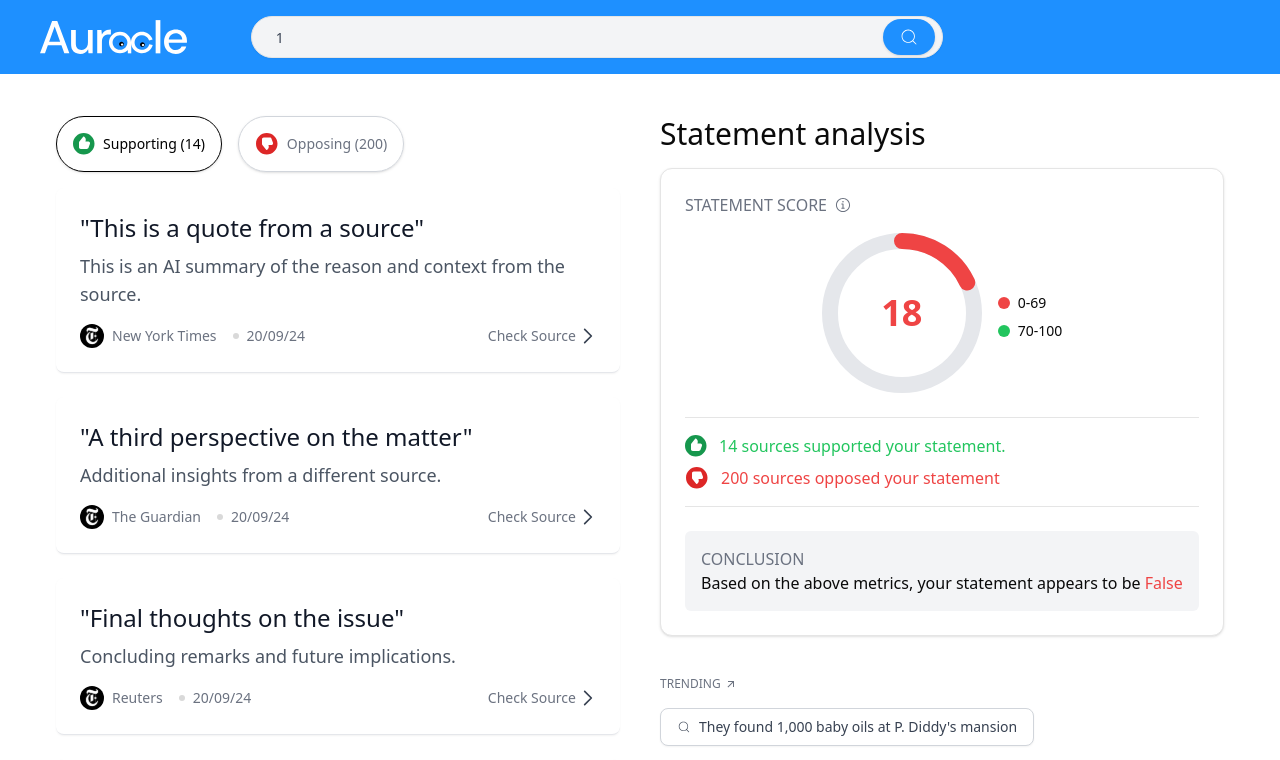
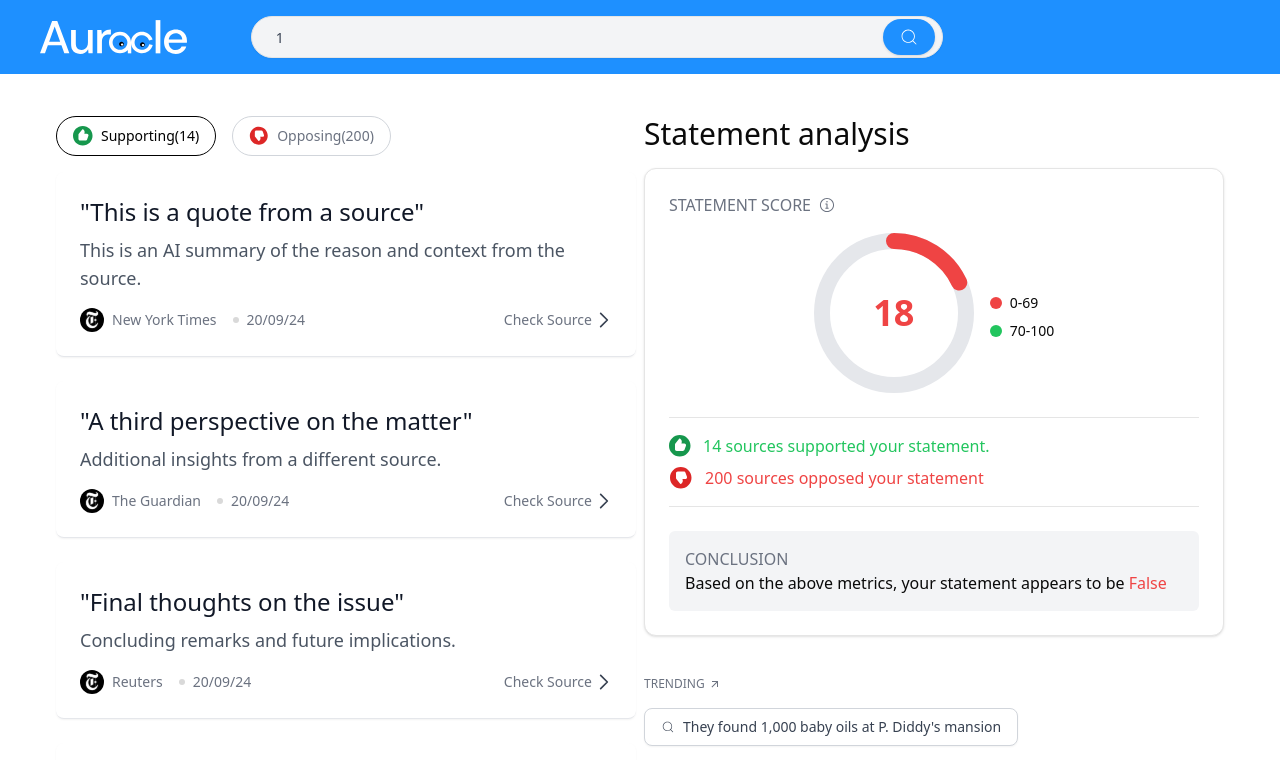
Before and after one commit to Veryfai-Protocol/veryfai-frontend-ts, a React (Vite) app: page /result-analysis/1 in a window 1280 px wide. Shown: the top 760 px of the page. Built offline with nearby package versions, Linux system fonts and the light colour scheme.

Commit message:
fix z-index issues

```diff
--- a/src/components/nav-menu/Navbar.tsx
+++ b/src/components/nav-menu/Navbar.tsx
@@ -28,7 +28,6 @@ export const Navbar = ({ input }: InputProp) => {
           setIsLogoVisible(false);
         }
 
-        // Only show logo when scrolled back to the top
         if (currentScrollY === 0) {
           setIsLogoVisible(true);
         }
@@ -45,7 +44,7 @@ export const Navbar = ({ input }: InputProp) => {
   }, [lastScrollY]);
 
   return (
-    <header className="fixed bg-[#1E90FF] w-full flex items-center z-[9999]">
+    <header className="fixed bg-[#1E90FF] w-full flex items-center z-50">
       <nav className={`w-full flex flex-col sm:flex-row items-center ${isLogoVisible ? 'p-4' : 'p-2'} sm:gap-16 gap-4 px-10`}>
         {/* Conditional Rendering for Logo Animation */}
         {isLogoVisible && (
--- a/src/screens/ResultAnalysis.tsx
+++ b/src/screens/ResultAnalysis.tsx
@@ -23,7 +23,9 @@ interface StatementAnalysisProps {
 export const ResultAnalysis = () => {
   const { inputValue } = useParams();
   const [loading, setLoading] = useState(true);
-  const [activeTab, setActiveTab] = useState<'supporting' | 'opposing'>('supporting');
+  const [activeTab, setActiveTab] = useState<"supporting" | "opposing">(
+    "supporting"
+  );
   const [tabLoading, setTabLoading] = useState(false);
   const support = 14;
   const oppose = 200;
@@ -42,7 +44,7 @@ export const ResultAnalysis = () => {
     return <SkeletonLoader />;
   }
 
-  const handleTabChange = (tab: 'supporting' | 'opposing') => {
+  const handleTabChange = (tab: "supporting" | "opposing") => {
     if (tab !== activeTab) {
       setTabLoading(true);
       setActiveTab(tab);
@@ -78,56 +80,46 @@ export const ResultAnalysis = () => {
         <div className="w-full">
           <div className="flex gap-[10px] lg:hidden overflow-x-auto scrollbar-hide">
             <VoteButton
-            type="supporting"
-            count={14}
-            onClick={() => handleTabChange('supporting')}
-            active={activeTab === 'supporting'}
+              type="supporting"
+              count={14}
+              onClick={() => handleTabChange("supporting")}
+              active={activeTab === "supporting"}
             />
             <VoteButton
-            type="opposing"
-            count={200}
-            onClick={() => handleTabChange('opposing')}
-            active={activeTab === 'opposing'}
+              type="opposing"
+              count={200}
+              onClick={() => handleTabChange("opposing")}
+              active={activeTab === "opposing"}
             />
-            <StatementAnalysisDrawer support={18} oppose={200} />
+            <StatementAnalysisDrawer support={support} oppose={oppose} />
           </div>
-          <div className="flex flex-col-reverse lg:flex-row lg:mt-5 mt-2 gap-0 sm:gap-2 md:gap-10">
+          <div className="flex flex-col-reverse lg:flex-row lg:mt-5 mt-2 gap-0 sm:gap-2 ">
             <div className="w-full">
               <div className="lg:flex gap-4 hidden">
-              <Button
-                  className={`rounded-full border flex bg-transparent hover:bg-transparent items-center justify-center gap-2 w-[166px] h-[56px] ${
-                    activeTab === 'supporting'
-                      ? 'border-black text-black'
-                      : 'border-[#D1D5DB] text-[#6B7280]'
-                  }`}
-                  onClick={() => handleTabChange('supporting')}
-                >
-                  <img src="/upvote.svg" alt="" />
-                  <p>Supporting {`(${support})`}</p>
-                </Button>
-                <Button
-                  className={`rounded-full border flex bg-transparent hover:bg-transparent items-center justify-center gap-2 w-[166px] h-[56px] ${
-                    activeTab === 'opposing'
-                      ? 'border-black text-black'
-                      : 'border-[#D1D5DB] text-[#6B7280]'
-                  }`}
-                  onClick={() => handleTabChange('opposing')}
-                >
-                  <img src="/downvote.svg" alt="" />
-                  <p>Opposing {`(${oppose})`}</p>
-                </Button>
+                <VoteButton
+                  type="supporting"
+                  count={14}
+                  onClick={() => handleTabChange("supporting")}
+                  active={activeTab === "supporting"}
+                />
+                <VoteButton
+                  type="opposing"
+                  count={200}
+                  onClick={() => handleTabChange("opposing")}
+                  active={activeTab === "opposing"}
+                />
               </div>
               <div className="space-y-6 w-full">
-              {tabLoading ? (
+                {tabLoading ? (
                   <SkeletonQuoteCards />
                 ) : (
                   cardData
                     .filter((card) =>
-                      activeTab === 'supporting' ? card.type === 'supporting' : card.type === 'opposing'
+                      activeTab === "supporting"
+                        ? card.type === "supporting"
+                        : card.type === "opposing"
                     )
-                    .map((card, index) => (
-                      <QuoteCard key={index} {...card} />
-                    ))
+                    .map((card, index) => <QuoteCard key={index} {...card} />)
                 )}
               </div>
               <div className="flex items-center justify-center w-full mt-5">
@@ -187,10 +179,10 @@ const SkeletonLoader = () => (
     <Navbar input="" />
     <div className="flex sm:pt-24 pt-40 items-center justify-center w-full px-4 sm:px-6 md:px-8 lg:px-14 py-4 sm:py-6 md:py-8">
       <div className="w-full max-w-7xl">
-        <div className="flex gap-4 w-full justify-start">
+        <div className="flex gap-4 w-full justify-start pt-0 md:pt-20">
           <Skeleton className="w-36 sm:w-40 md:w-[166px] h-12 sm:h-14 md:h-[56px] rounded-full" />
           <Skeleton className="w-36 sm:w-40 md:w-[166px] h-12 sm:h-14 md:h-[56px] rounded-full" />
-          <Skeleton className="w-28 sm:w-32 flex md:hidden md:w-[146px] h-12 sm:h-14 md:h-[56px] rounded-full" />
+          <Skeleton className="w-28 sm:w-32 flex lg:hidden md:w-[146px] h-12 sm:h-14 md:h-[56px] rounded-full" />
         </div>
         <div className="flex flex-col-reverse lg:flex-row mt-5 gap-4 sm:gap-6 lg:gap-10">
           <div className="flex flex-col gap-4 sm:gap-6 lg:gap-8 w-full lg:w-2/3">
@@ -202,7 +194,7 @@ const SkeletonLoader = () => (
             ))}
           </div>
           <div className="flex flex-col gap-4 sm:gap-6 lg:gap-8 w-full lg:w-1/3">
-            <Skeleton className="w-full h-64 sm:h-80 md:h-[441px] rounded-lg hidden md:flex" />
+            <Skeleton className="w-full h-64 sm:h-80 md:h-[441px] rounded-lg hidden lg:flex" />
             <Skeleton className="w-full h-24 sm:h-28 md:h-[111px] rounded-lg" />
           </div>
         </div>
@@ -217,62 +209,62 @@ const cardData = [
     summary: "This is an AI summary of the reason and context from the source.",
     source: "New York Times",
     date: "20/09/24",
-    type: "supporting"
+    type: "supporting",
   },
   {
     quote: "Another important statement",
     summary: "Context and explanation for the second quote.",
     source: "Washington Post",
     date: "20/09/24",
-    type: "opposing"
+    type: "opposing",
   },
   {
     quote: "A third perspective on the matter",
     summary: "Additional insights from a different source.",
     source: "The Guardian",
     date: "20/09/24",
-    type: "supporting"
+    type: "supporting",
   },
   {
     quote: "Expert opinion on the topic",
     summary: "Professional analysis of the situation.",
     source: "BBC News",
     date: "20/09/24",
-    type: "opposing"
+    type: "opposing",
   },
   {
     quote: "Expert opinion on the topic",
     summary: "Professional analysis of the situation.",
     source: "BBC News",
     date: "20/09/24",
-    type: "opposing"
+    type: "opposing",
   },
   {
     quote: "Expert opinion on the topic",
     summary: "Professional analysis of the situation.",
     source: "BBC News",
     date: "20/09/24",
-    type: "opposing"
+    type: "opposing",
   },
   {
     quote: "Final thoughts on the issue",
     summary: "Concluding remarks and future implications.",
     source: "Reuters",
     date: "20/09/24",
-    type: "supporting"
+    type: "supporting",
   },
   {
     quote: "Final thoughts on the issue",
     summary: "Concluding remarks and future implications.",
     source: "Reuters",
     date: "20/09/24",
-    type: "supporting"
+    type: "supporting",
   },
   {
     quote: "Final thoughts on the issue",
     summary: "Concluding remarks and future implications.",
     source: "Reuters",
     date: "20/09/24",
-    type: "supporting"
+    type: "supporting",
   },
 ];
```
